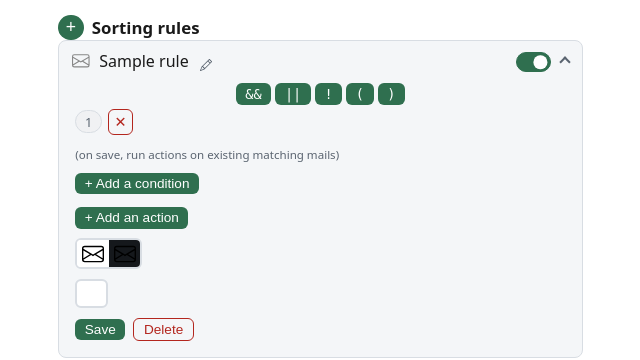
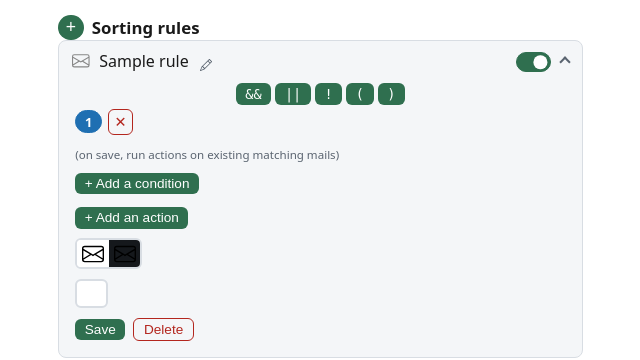
Before and after one commit to rloutrel/basil-mail, a Django app: template templates/mails/config/config.html in a window 1280 px wide, after a click that opens the changed part. Shown: the part 226-586 px from the top of the page, without its empty margins (51-691 px from the left). Run offline with Django 5.2, Linux system fonts and the light colour scheme; data comes from the database, SQL or seed files in the repository; tables that the repository leaves empty hold one stand-in row (values such as "Sample post"); the template is opened without the code that fills it: values that come from a table or form of the project are taken from there, most other values are stand-ins (such as "Sample title", 1, 10 or a date in 2020); some libraries are stand-ins or nearby versions.

Commit message:
Make the rule matching-mail count pill blue and more visible (#4)
- The logic-count pill switches from the neutral grey badge to a
  dedicated blue badge (badge.count), filled and bold, readable in
  both light and dark themes
- Applies to the rule card and the inline rule form pill

Co-authored-by: Vibe Nuage Agent <vibe@mistral.ai>

```diff
--- a/static/css/base.css
+++ b/static/css/base.css
@@ -128,6 +128,18 @@ tr.mail-unsorted td:first-child { border-left: 3px solid var(--border); }
 .badge.status::before { content: "◆"; margin-right: 0.3rem; }
 tr.mail-unsorted .badge.status::before { content: "◇"; }
 
+/* Rule matching-mail count pill: blue, more visible */
+.badge.count {
+  background: #1f6fb2;
+  color: #ffffff;
+  border: 1px solid #1f6fb2;
+  font-weight: 600;
+}
+html[data-theme="dark"] .badge.count {
+  background: #74b3ef;
+  color: #10241a;
+  border: 1px solid #74b3ef;
+}
 .sort-icon::after { content: ""; }
 
 /* Pagination */
--- a/templates/mails/partials/rule_card.html
+++ b/templates/mails/partials/rule_card.html
@@ -38,7 +38,7 @@
         </div>
         <div class="logic-input-row">
           {{ form.logic_expr }}
-          <span class="logic-count badge neutral" data-count>{{ rule.mail_count }}</span>
+          <span class="logic-count badge count" data-count>{{ rule.mail_count }}</span>
           <button type="button" class="logic-clear" title="{% trans 'Clear' %}">✕</button>
         </div>
         {% if form.logic_expr.errors %}<span class="error-message">{{ form.logic_expr.errors.0 }}</span>{% endif %}
--- a/templates/mails/partials/rule_form.html
+++ b/templates/mails/partials/rule_form.html
@@ -28,7 +28,7 @@
       </div>
       <div class="logic-input-row">
         {{ form.logic_expr }}
-        <span class="logic-count badge neutral" data-count hidden></span>
+        <span class="logic-count badge count" data-count hidden></span>
         <button type="button" class="logic-clear" title="{% trans 'Clear' %}">✕</button>
       </div>
       {% if form.logic_expr.errors %}<span class="error-message">{{ form.logic_expr.errors.0 }}</span>{% endif %}
```
